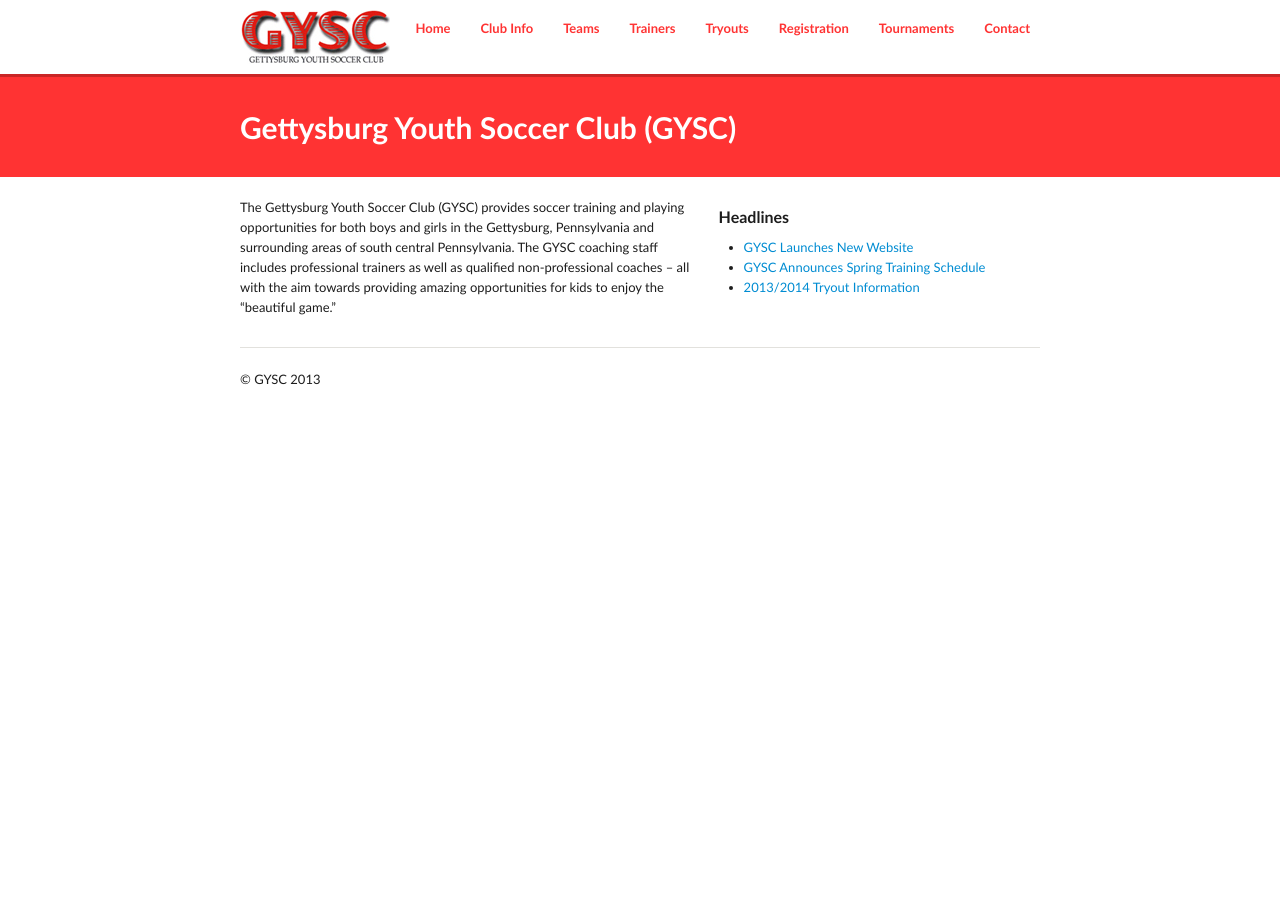
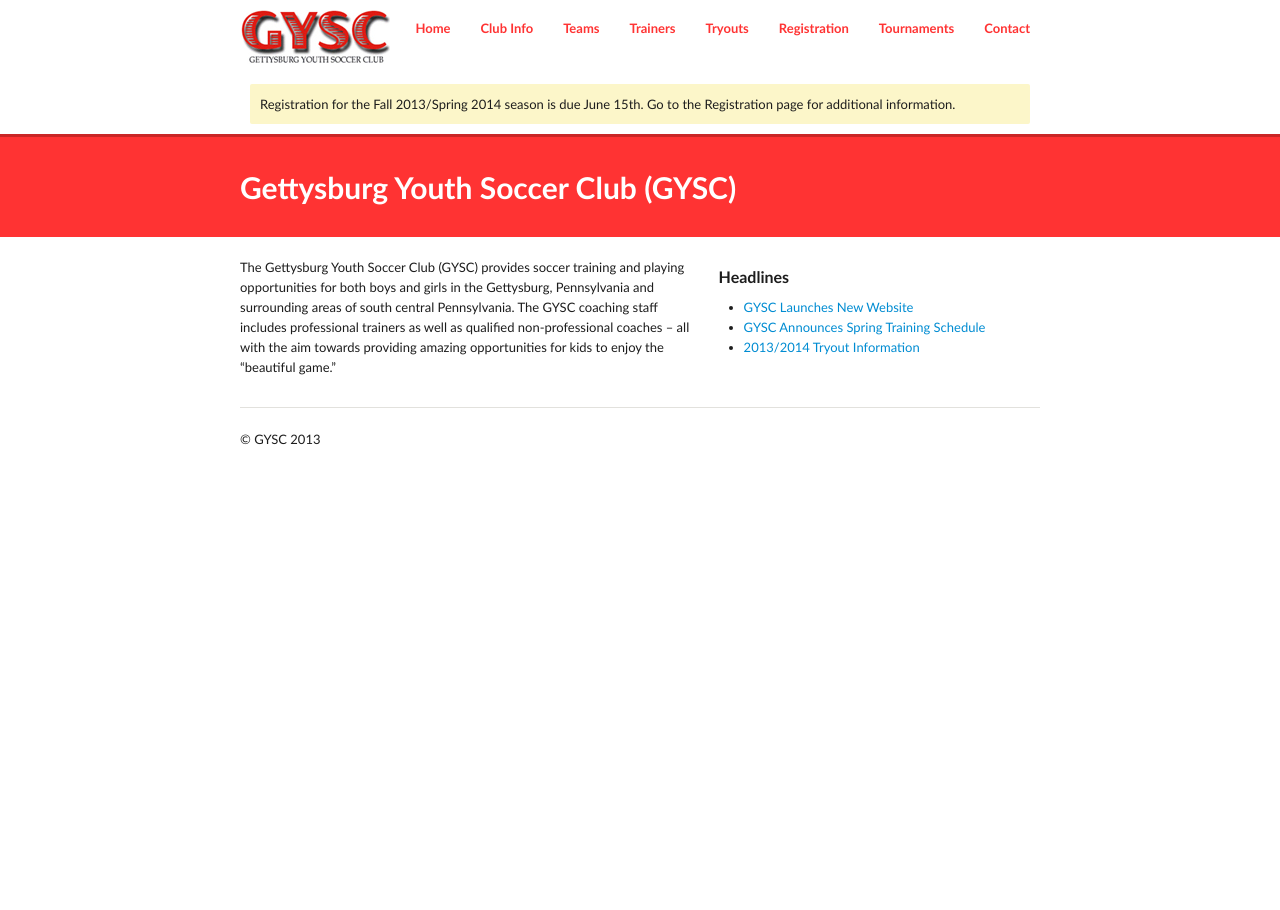
Before and after one commit to GYSC/gysc.github.com, a Jekyll site: the page built from index.md, in a window 1280 px wide. Built offline with Jekyll 4.4.1, drawn with Linux system fonts in a browser that asks for light colours; Markdown is read by kramdown in place of the engine named in the settings.

Commit message:
Update _config.yml

```diff
--- a/_config.yml
+++ b/_config.yml
@@ -1,5 +1,5 @@
 title: Gettysburg Youth Soccer Club
-message:
+message: Registration for the Fall 2013/Spring 2014 season is due June 15th. Go to the Registration page for additional information.
 
 #build config
 server: true
```
